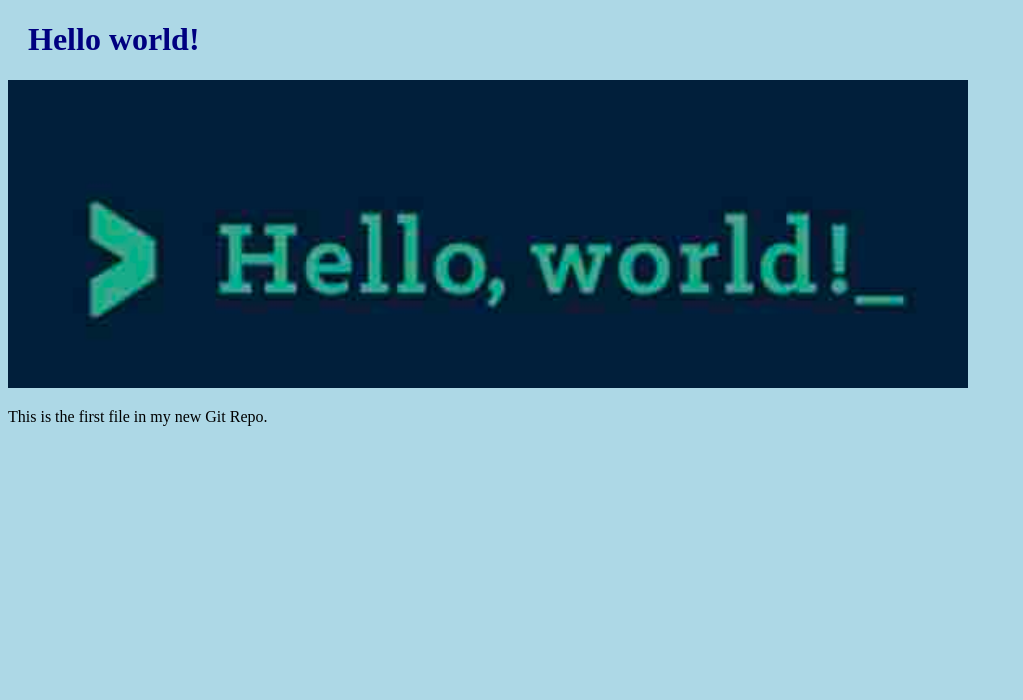
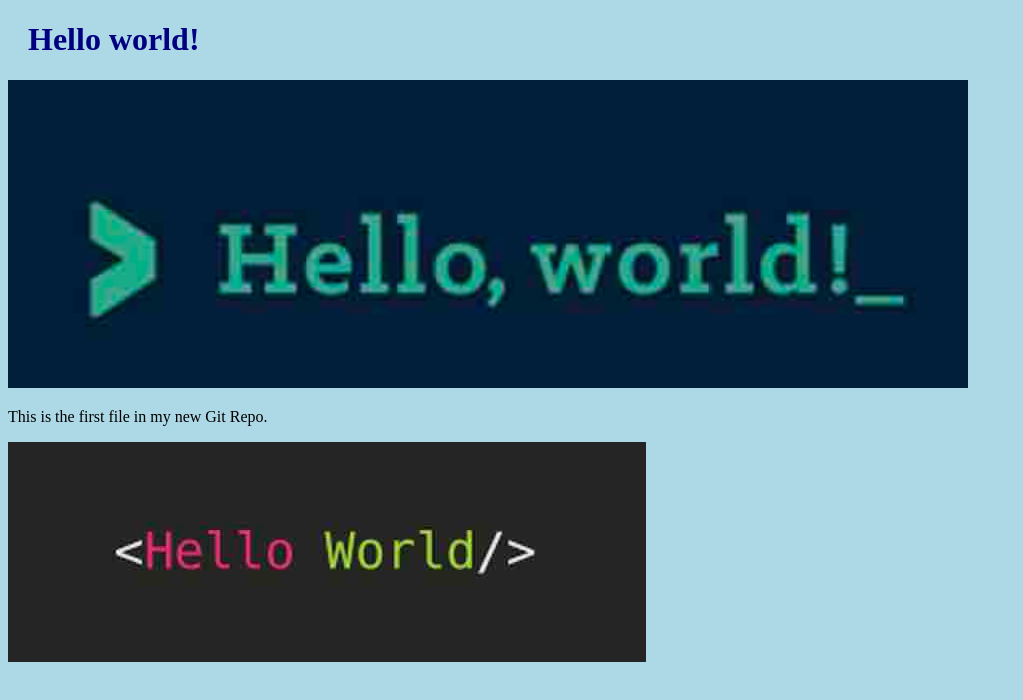
Before and after one commit to allen1357008/hello-world, a plain HTML site: page index.html in a window 1280 px wide. Shown: the whole page, without its empty margins (0-1023 px from the left). Drawn offline with Linux system fonts and the light colour scheme.

Commit message:
added new image

```diff
--- a/index.html
+++ b/index.html
@@ -10,6 +10,7 @@
 <div><img src="HelloWorld.jpg" alt="HelloWorld" style=
     "width:100%;max-width:960px"></div>
 <p>This is the first file in my new Git Repo.</p>
-
+<div><img src="HelloWorldFromGoogle.jpg" alt="HelloWorldFromGoogle
+style="width:100%;max-width:800px"></div>
 </body>
 </html>
```
Also changed, not shown: HelloWorldFromGoogle.jpg (added).
